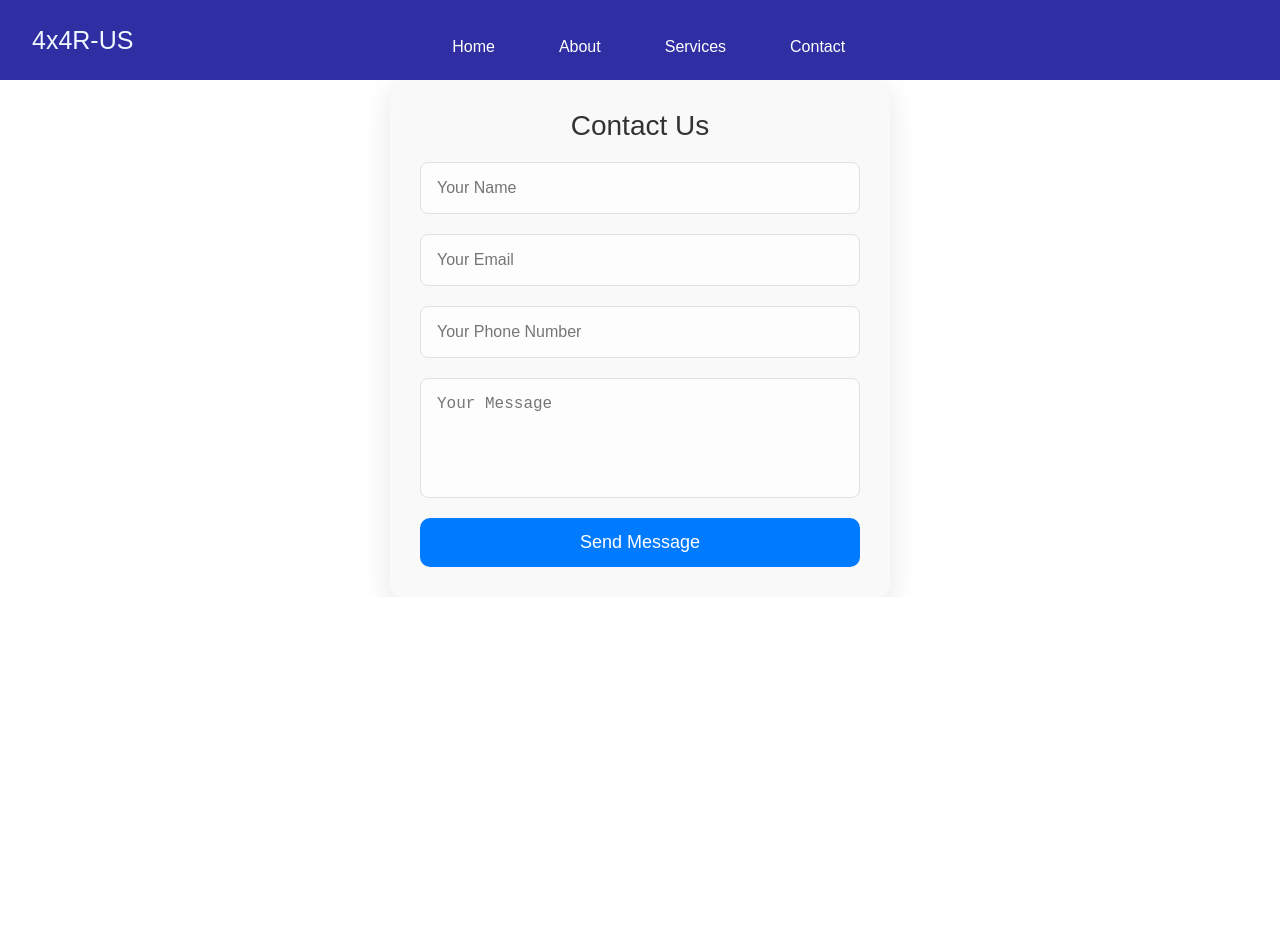
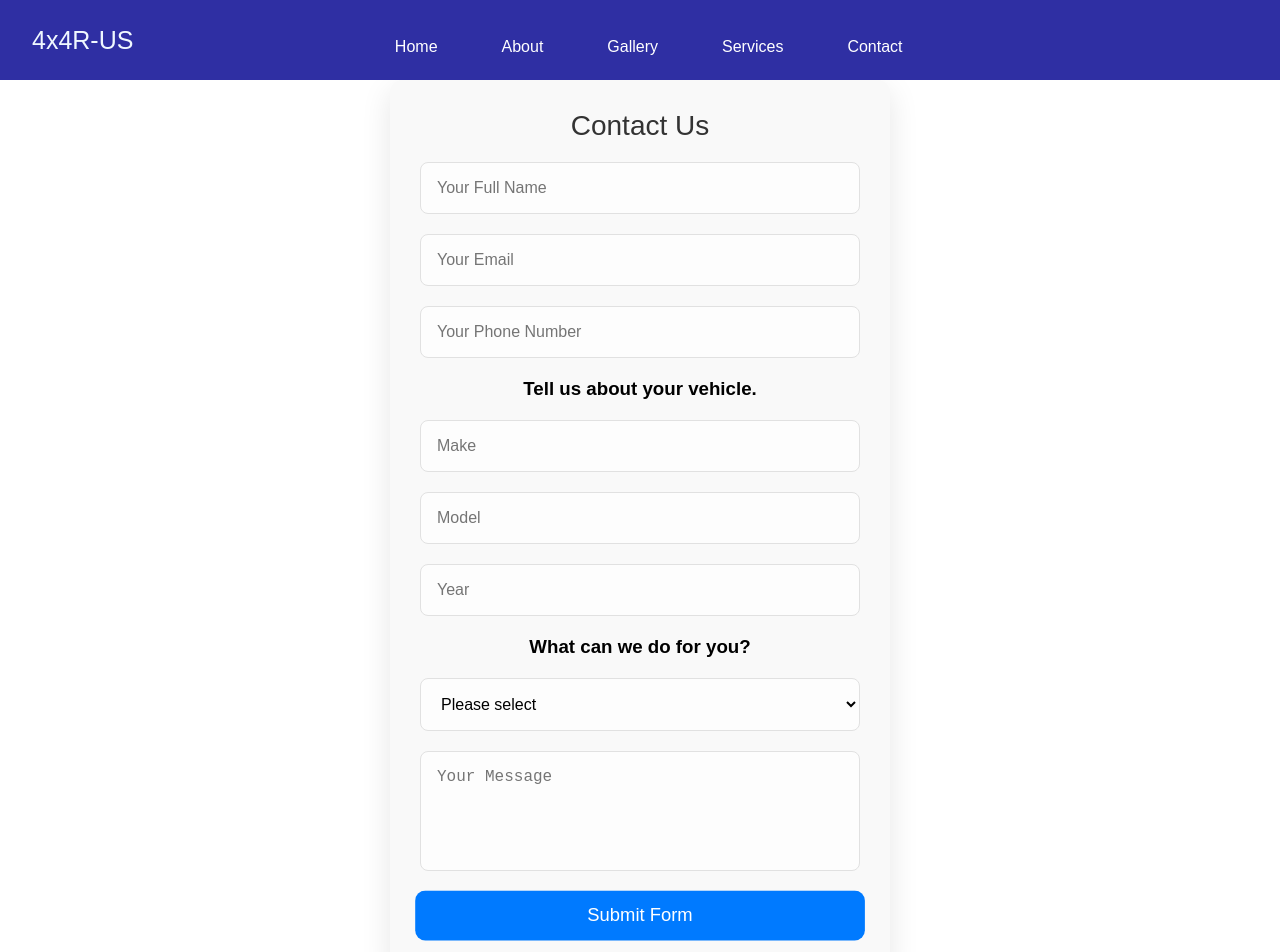
Before and after one commit to Gt9ight/4x4R-US, a React (Create React App) app: page /4x4R-US/contact in a window 1280 px wide. Shown: the top 952 px of the page. Before the commit the page ends 800 px from the top, so only its background shows below. Built offline with nearby package versions, Linux system fonts and the light colour scheme.

Commit message:
added actual functionality to contact form and did minor style changes

```diff
--- a/src/App.js
+++ b/src/App.js
@@ -4,6 +4,7 @@ import Services from "./components/services/Services";
 import Contact from "./components/contact/Contact";
 import About from "./components/about/About";
 import Navbar from "./components/navbar/Navbar";
+import Gallery from "./components/gallery/Gallery";
 
 
 function App() {
@@ -14,6 +15,7 @@ function App() {
         <Route path="/" element={<Home />} />
         <Route path="/services" element={<Services />} />
         <Route path="/contact" element={<Contact />} />
+        <Route path="/gallery" element={<Gallery />} />
         <Route path="/about" element={<About />} />
       </Routes>
     </BrowserRouter>
--- a/src/components/about/About.js
+++ b/src/components/about/About.js
@@ -1,13 +1,14 @@
 import React, { useState } from 'react';
+import construction from '../gallery/construction.webp'
 
 
 function About() {
   return (
-    <div>
-
-        <div>About</div>
+    <div className="gallery-container">
+        <h1>WE ARE WORKING ON IT</h1>
+        <img src={construction} alt="Construction" className="construction-image" />
     </div>
-  )
+  );
 }
 
 export default About
--- a/src/components/contact/Contact.js
+++ b/src/components/contact/Contact.js
@@ -5,75 +5,68 @@ import Navbar from '../navbar/Navbar';
 import './contact.css'
 
 const ContactForm = () => {
-  const [formData, setFormData] = useState({
-    name: '',
-    email: '',
-    phone: '',
-    message: '',
-  });
-  const [loading, setLoading] = useState(false);
-  const [success, setSuccess] = useState(false);
+  const [result, setResult] = React.useState("");
+  const [selectedValue, setSelectedValue] = useState('');
+  const handleChange = (event) => {
+    setSelectedValue(event.target.value);
+  };
+  const onSubmit = async (event) => {
+    event.preventDefault();
+    setResult("Sending....");
+    document.querySelector('.submit-btn').classList.add('loading');
+    const formData = new FormData(event.target);
 
-  const handleChange = (e) => {
-    const { name, value } = e.target;
-    setFormData({ ...formData, [name]: value });
-  };
+    formData.append("access_key", "9cf04c75-7bac-4652-9754-0effc77d6aaa");
+    formData.append("Service Selected", selectedValue);
 
-  const handleSubmit = async (e) => {
-    e.preventDefault();
-    setLoading(true);
-    try {
-      await addDoc(collection(db, 'contactMessages'), formData);
-      setSuccess(true);
-      setFormData({ name: '', email: '', phone: '', message: '' });
-    } catch (error) {
-      console.error("Error submitting form:", error);
+    const response = await fetch("https://api.web3forms.com/submit", {
+      method: "POST",
+      body: formData
+    });
+
+    const data = await response.json();
+    document.querySelector('.submit-btn').classList.remove('loading');
+
+    if (data.success) {
+      setResult("Form Submitted Successfully");
+      event.target.reset();
+    } else {
+      console.log("Error", data);
+      setResult(data.message);
     }
-    setLoading(false);
   };
 
   return (
     <div>
-    <div className="contact-form-container">
+      <div className="contact-form-container">
       <h2>Contact Us</h2>
-      {success && <p className="success-message">Message sent successfully!</p>}
-      <form onSubmit={handleSubmit} className="contact-form">
-        <input
-          type="text"
-          name="name"
-          placeholder="Your Name"
-          value={formData.name}
-          onChange={handleChange}
-          required
-        />
-        <input
-          type="email"
-          name="email"
-          placeholder="Your Email"
-          value={formData.email}
-          onChange={handleChange}
-          required
-        />
-        <input
-          type="tel"
-          name="phone"
-          placeholder="Your Phone Number"
-          value={formData.phone}
-          onChange={handleChange}
-          required
-        />
-        <textarea
-          name="message"
-          placeholder="Your Message"
-          value={formData.message}
-          onChange={handleChange}
-          required
-        ></textarea>
-        <button type="submit" disabled={loading}>
-          {loading ? 'Sending...' : 'Send Message'}
-        </button>
+      <form onSubmit={onSubmit} className="contact-form">
+        <input type="text" placeholder="Your Full Name" name="Name" required/>
+        <input type="email" placeholder="Your Email" name="Email" required/>
+        <input type="text" placeholder="Your Phone Number" name="Phone" required/>
+        <h3>Tell us about your vehicle.</h3>
+        <input type="tel" placeholder="Make" name="Make" required/>
+        <input type="text" placeholder="Model" name="Model" required/>
+        <input type="text" placeholder="Year" name="Year" required/>
+
+        <h3>What can we do for you?</h3>
+    <select className='form-option' value={selectedValue} onChange={handleChange}>
+      <option value="">Please select</option>
+      <option value="Suspension">Suspension</option>
+      <option value="Bumper">Bumper, Fenders, Etc.</option>
+      <option value="Drivetrain">Drivetrain</option>
+      <option value="Tires, Wheels, balance, Etc.">Tires, Wheels, Balance, Etc.</option>
+    </select>
+
+    <textarea name="message" placeholder="Your Message" required></textarea>
+
+    <button className='submit-btn' type="submit">
+  {result === "" ? "Submit Form" : result}
+</button>
+
       </form>
-    </div>
+
+      </div>
     </div>
   );
 };
--- a/src/components/contact/contact.css
+++ b/src/components/contact/contact.css
@@ -33,6 +33,20 @@
   background-color: #fdfdfd;
   transition: border-color 0.3s ease, box-shadow 0.3s ease;
 }
+
+
+.form-option{
+  width: 100%;
+  padding: 16px;
+  border: 1px solid #e1e1e1;
+  border-radius: 8px;
+  font-size: 16px;
+  background-color: #fdfdfd;
+  transition: border-color 0.3s ease, box-shadow 0.3s ease;
+  cursor: pointer;
+}
+
+
 
 .contact-form input:focus,
 .contact-form textarea:focus {
@@ -81,3 +95,39 @@
     font-size: 24px;
   }
 }
+
+.submit-btn {
+  padding: 14px;
+  font-size: 18px;
+  font-weight: 500;
+  color: #ffffff;
+  background-color: #007aff;
+  border: none;
+  border-radius: 10px;
+  cursor: pointer;
+  transition: background-color 0.3s ease, transform 0.2s ease;
+  animation: buttonPulse 1.5s infinite alternate;
+}
+
+@keyframes buttonPulse {
+  0% {
+    transform: scale(1);
+  }
+  100% {
+    transform: scale(1.05);
+  }
+}
+
+/* Optional to animate only when showing a loading state */
+.submit-btn.loading {
+  animation: buttonLoading 1s infinite;
+}
+
+@keyframes buttonLoading {
+  0%, 100% {
+    background-color: #007aff;
+  }
+  50% {
+    background-color: #005bb5;
+  }
+}
--- /dev/null
+++ b/src/components/gallery/Gallery.js
@@ -0,0 +1,14 @@
+import React from 'react'
+import './gallery.css'
+import construction from './construction.webp'
+
+function Gallery() {
+    return (
+      <div className="gallery-container">
+          <h1>WE ARE WORKING ON IT</h1>
+          <img src={construction} alt="Construction" className="construction-image" />
+      </div>
+    );
+  }
+
+export default Gallery
--- /dev/null
+++ b/src/components/gallery/gallery.css
@@ -0,0 +1,16 @@
+/* Center the content in the container */
+.gallery-container {
+    display: flex;
+    flex-direction: column;
+    align-items: center; /* Centers the content horizontally */
+    justify-content: center; /* Centers the content vertically */
+    height: 100vh; /* Full viewport height */
+    text-align: center; /* Center the text */
+  }
+
+  /* Make the image bigger */
+  .construction-image {
+    width: 80%; /* Adjust the width as needed */
+    max-width: 1000px; /* Maximum width to prevent it from growing too large */
+    height: auto; /* Maintain aspect ratio */
+  }
--- a/src/components/home/Home.js
+++ b/src/components/home/Home.js
@@ -25,7 +25,7 @@ function Home() {
 
     const service = [
         { name: 'SUSPENSION', imageSrc: suspension, info: 'Upgrade your off-road ride with durable, high-performance suspensions for ultimate control, comfort, and precision on any terrain.' },
-        { name: 'TIRES & WHEEL', imageSrc: wheel, info: 'Gear up with rugged tires and wheels built for off-road power, grip, and durability—ready to tackle any terrain with confidence and control.' },
+        { name: 'TIRES, WHEELS, BALANCE, ETC.', imageSrc: wheel, info: 'Gear up with rugged tires and wheels built for off-road power, grip, and durability—ready to tackle any terrain with confidence and control.' },
         { name: 'GEARS & DRIVETRAIN', imageSrc: gears, info: 'Optimize your off-road performance with high-quality gears that deliver precision, durability, and efficiency for tackling any terrain with confidence.' },
         { name: 'BUMPERS, FENDERS, ETC.', imageSrc: bumper, info: 'Transform your off-road vehicle with robust bumpers and powerful lights designed for enhanced protection and visibility, ensuring safety and style on every adventure.' },
 
--- a/src/components/home/home.css
+++ b/src/components/home/home.css
@@ -29,6 +29,8 @@ body, html {
   z-index: 1;
 
 }
+
+
 
 .hero-text {
   position: relative;
@@ -203,7 +205,7 @@ overflow-x: auto;
 .service-row {
   display: flex;
   justify-content: center; /* Center the items */
-  gap: 50px; /* Increase gap between items */
+  gap: 40px; /* Increase gap between items */
   overflow-x: auto;
   padding: 50px 0;
   scrollbar-width: thin;
@@ -239,7 +241,7 @@ overflow-x: auto;
 }
 
 .service-image {
-  width: 200px; /* Adjust as needed */
+  width: 150px; /* Adjust as needed */
   height: auto;
   display: block;
   margin: 0 auto;
--- a/src/components/navbar/Navbar.js
+++ b/src/components/navbar/Navbar.js
@@ -16,6 +16,7 @@ function Navbar() {
         <nav ref={navRef}>
             <Link to='/' onClick={showNavbar}>Home</Link>
             <Link to='/about' onClick={showNavbar}>About</Link>
+            <Link to='/gallery' onClick={showNavbar}>Gallery</Link>
             <Link to='/services' onClick={showNavbar}>Services</Link>
             <Link to='/contact' onClick={showNavbar}>Contact</Link>
             <buutton className='nav-btn nav-close-btn' onClick={showNavbar}>
--- a/src/components/services/Services.js
+++ b/src/components/services/Services.js
@@ -1,13 +1,14 @@
 import React, { useState } from 'react';
+import construction from '../gallery/construction.webp'
 
 
 function Services() {
   return (
-    <div>
-
-        <div>services</div>
+    <div className="gallery-container">
+        <h1>WE ARE WORKING ON IT</h1>
+        <img src={construction} alt="Construction" className="construction-image" />
     </div>
-  )
+  );
 }
 
 export default Services
```
Also changed, not shown: src/components/gallery/construction.webp (added).
